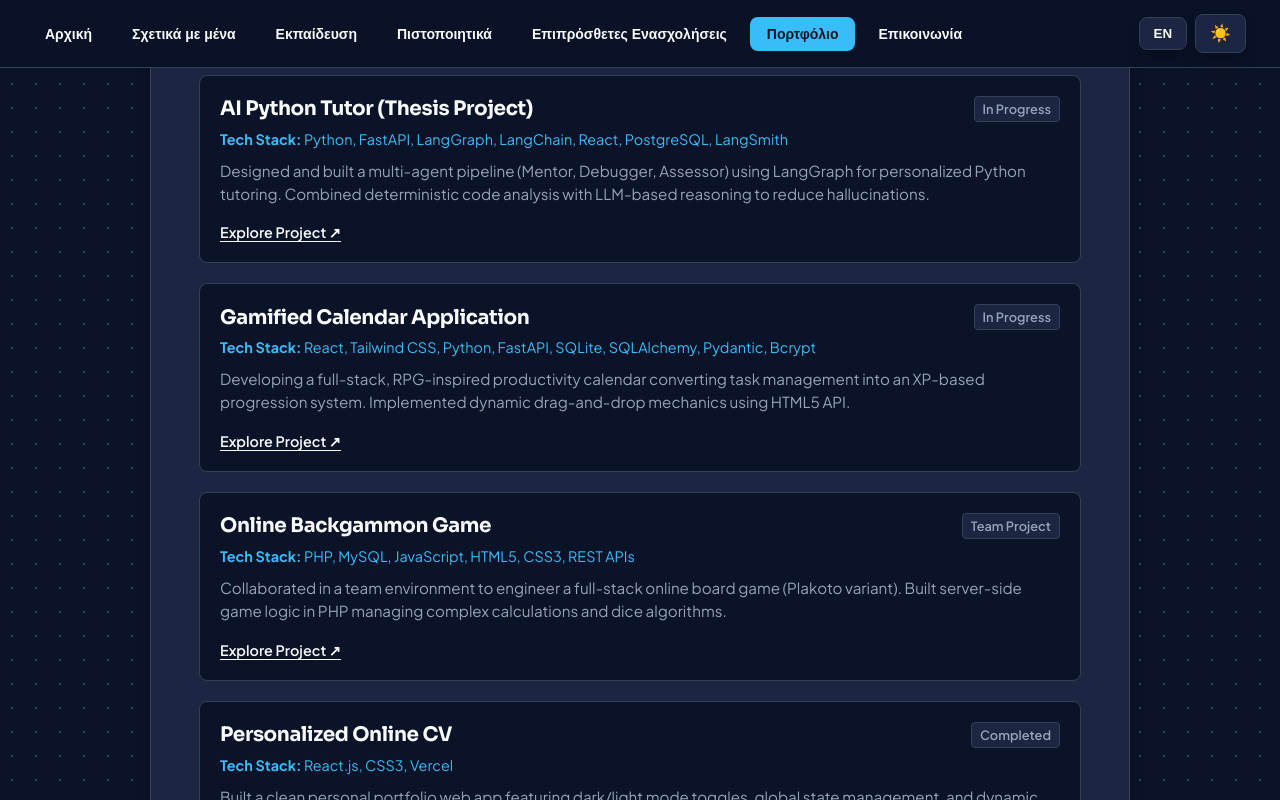
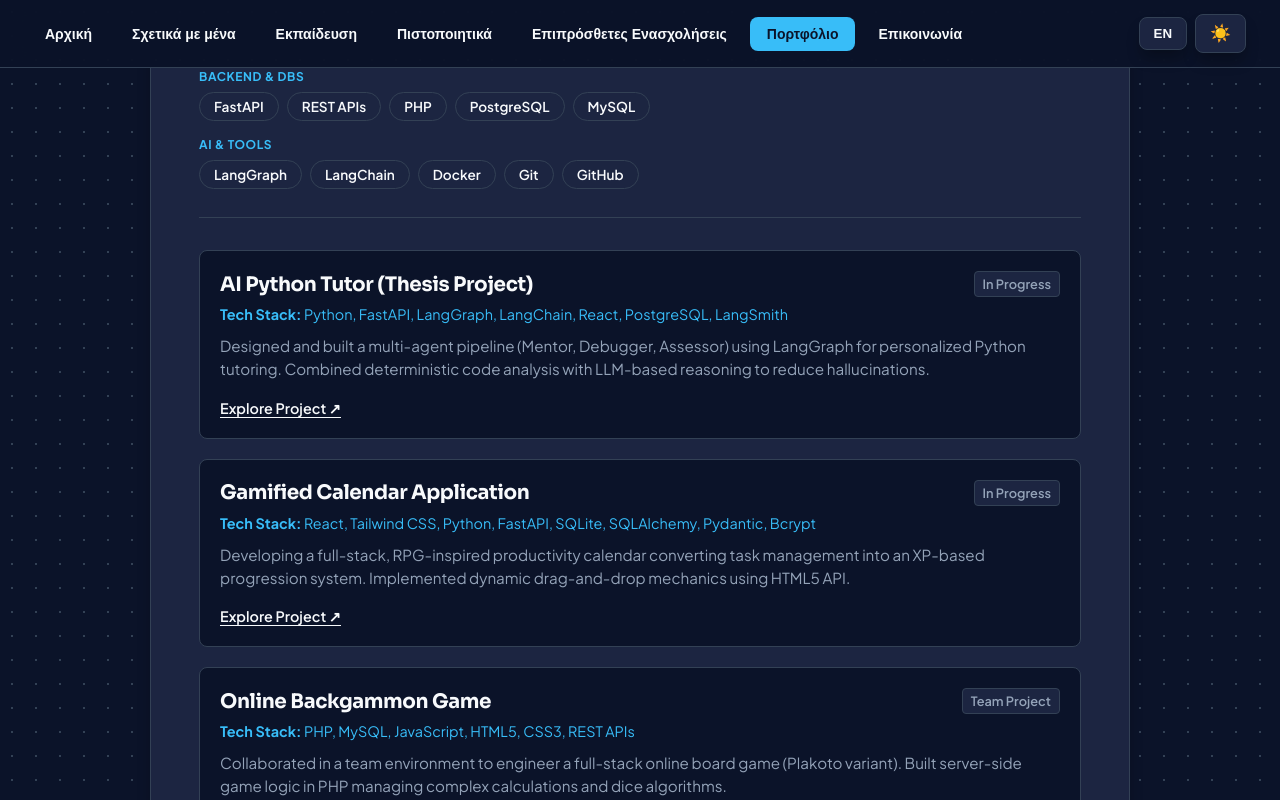
Before and after one commit to AnnaKarg/my-portfolio, a React (Vite) app: page / in a window 1280 px wide. Both pictures are taken after a click on the button "Πορτφόλιο". Built offline with nearby package versions, Linux system fonts and the light colour scheme.

Commit message:
Still trying

```diff
--- a/src/About_Me.jsx
+++ b/src/About_Me.jsx
@@ -1,31 +1,10 @@
 import React from 'react';
 
 function About_Me({ title, text, downloadLabel, cvFileUrl = '/CV.pdf' }) {
-  const skills = [
-    { cat: "Languages", items: ["JavaScript", "Python", "Java", "HTML5", "CSS3", "SQL"] },
-    { cat: "Frontend", items: ["React.js", "Tailwind CSS", "Responsive Design"] },
-    { cat: "Backend & DBs", items: ["FastAPI", "REST APIs", "PHP", "PostgreSQL", "MySQL"] },
-    { cat: "AI & Tools", items: ["LangGraph", "LangChain", "Docker", "Git", "GitHub"] }
-  ];
-
   return (
     <div style={heroStyle}>
       <h1 style={titleStyle}>{title}</h1>
       <p style={descriptionStyle}>{text}</p>
-
-      <div style={skillsWrapStyle}>
-        {skills.map((group, i) => (
-          <div key={i} style={skillRowStyle}>
-            <span style={skillCatStyle}>{group.cat}</span>
-            <div style={pillRowStyle}>
-              {group.items.map((item, j) => (
-                <span key={j} style={pillStyle}>{item}</span>
-              ))}
-            </div>
-          </div>
-        ))}
-      </div>
-
       <a href={cvFileUrl} download style={downloadBtnStyle}>
         {downloadLabel}
       </a>
@@ -63,47 +42,6 @@ const descriptionStyle = {
   lineHeight: '1.75'
 };
 
-const skillsWrapStyle = {
-  display: 'flex',
-  flexDirection: 'column',
-  gap: '14px',
-  margin: '0 0 32px 0',
-  paddingTop: '24px',
-  borderTop: '1px solid var(--border-color)'
-};
-
-const skillRowStyle = {
-  display: 'flex',
-  flexWrap: 'wrap',
-  alignItems: 'center',
-  gap: '12px'
-};
-
-const skillCatStyle = {
-  fontSize: '0.75rem',
-  fontWeight: 700,
-  letterSpacing: '0.05em',
-  textTransform: 'uppercase',
-  color: 'var(--muted-text)',
-  flex: '0 0 140px'
-};
-
-const pillRowStyle = {
-  display: 'flex',
-  flexWrap: 'wrap',
-  gap: '8px'
-};
-
-const pillStyle = {
-  fontSize: '0.85rem',
-  fontWeight: 600,
-  padding: '5px 14px',
-  borderRadius: '999px',
-  background: 'transparent',
-  border: '1px solid var(--border-color)',
-  color: 'var(--text-color)'
-};
-
 const downloadBtnStyle = {
   display: 'inline-block',
   padding: '10px 22px',
--- a/src/Portfolio.jsx
+++ b/src/Portfolio.jsx
@@ -1,6 +1,13 @@
 import React from 'react';
 
 function Portfolio({ title }) {
+  const skills = [
+    { cat: "Languages", items: ["JavaScript", "Python", "Java", "HTML5", "CSS3", "SQL"] },
+    { cat: "Frontend", items: ["React.js", "Tailwind CSS", "Responsive Design"] },
+    { cat: "Backend & DBs", items: ["FastAPI", "REST APIs", "PHP", "PostgreSQL", "MySQL"] },
+    { cat: "AI & Tools", items: ["LangGraph", "LangChain", "Docker", "Git", "GitHub"] }
+  ];
+
   // Παίρνουμε τα δεδομένα απευθείας από το επίσημο CV σου
   const projects = [
     {
@@ -36,6 +43,21 @@ function Portfolio({ title }) {
   return (
     <div style={containerStyle}>
       <h1 style={titleStyle}>{title}</h1>
+
+      <div style={techStackWrapStyle}>
+        <h2 style={techStackHeadingStyle}>Tech Stack</h2>
+        {skills.map((group, i) => (
+          <div key={i} style={techCategoryStyle}>
+            <span style={techCatLabelStyle}>{group.cat}</span>
+            <div style={pillRowStyle}>
+              {group.items.map((item, j) => (
+                <span key={j} style={pillStyle}>{item}</span>
+              ))}
+            </div>
+          </div>
+        ))}
+      </div>
+
       <div style={gridStyle}>
         {projects.map((proj, index) => (
           <div key={index} style={cardStyle}>
@@ -80,6 +102,54 @@ const gridStyle = {
   display: 'grid',
   gap: '20px',
   textAlign: 'left'
+};
+
+const techStackWrapStyle = {
+  display: 'flex',
+  flexDirection: 'column',
+  gap: '16px',
+  marginBottom: '32px',
+  paddingBottom: '28px',
+  borderBottom: '1px solid var(--border-color)'
+};
+
+const techStackHeadingStyle = {
+  margin: 0,
+  fontSize: '0.9rem',
+  fontWeight: 800,
+  letterSpacing: '0.05em',
+  textTransform: 'uppercase',
+  color: 'var(--muted-text)'
+};
+
+const techCategoryStyle = {
+  display: 'flex',
+  flexDirection: 'column',
+  gap: '8px'
+};
+
+const techCatLabelStyle = {
+  fontSize: '0.75rem',
+  fontWeight: 700,
+  letterSpacing: '0.05em',
+  textTransform: 'uppercase',
+  color: 'var(--accent-color)'
+};
+
+const pillRowStyle = {
+  display: 'flex',
+  flexWrap: 'wrap',
+  gap: '8px'
+};
+
+const pillStyle = {
+  fontSize: '0.85rem',
+  fontWeight: 600,
+  padding: '5px 14px',
+  borderRadius: '999px',
+  background: 'transparent',
+  border: '1px solid var(--border-color)',
+  color: 'var(--text-color)'
 };
 
 const cardStyle = {
```
